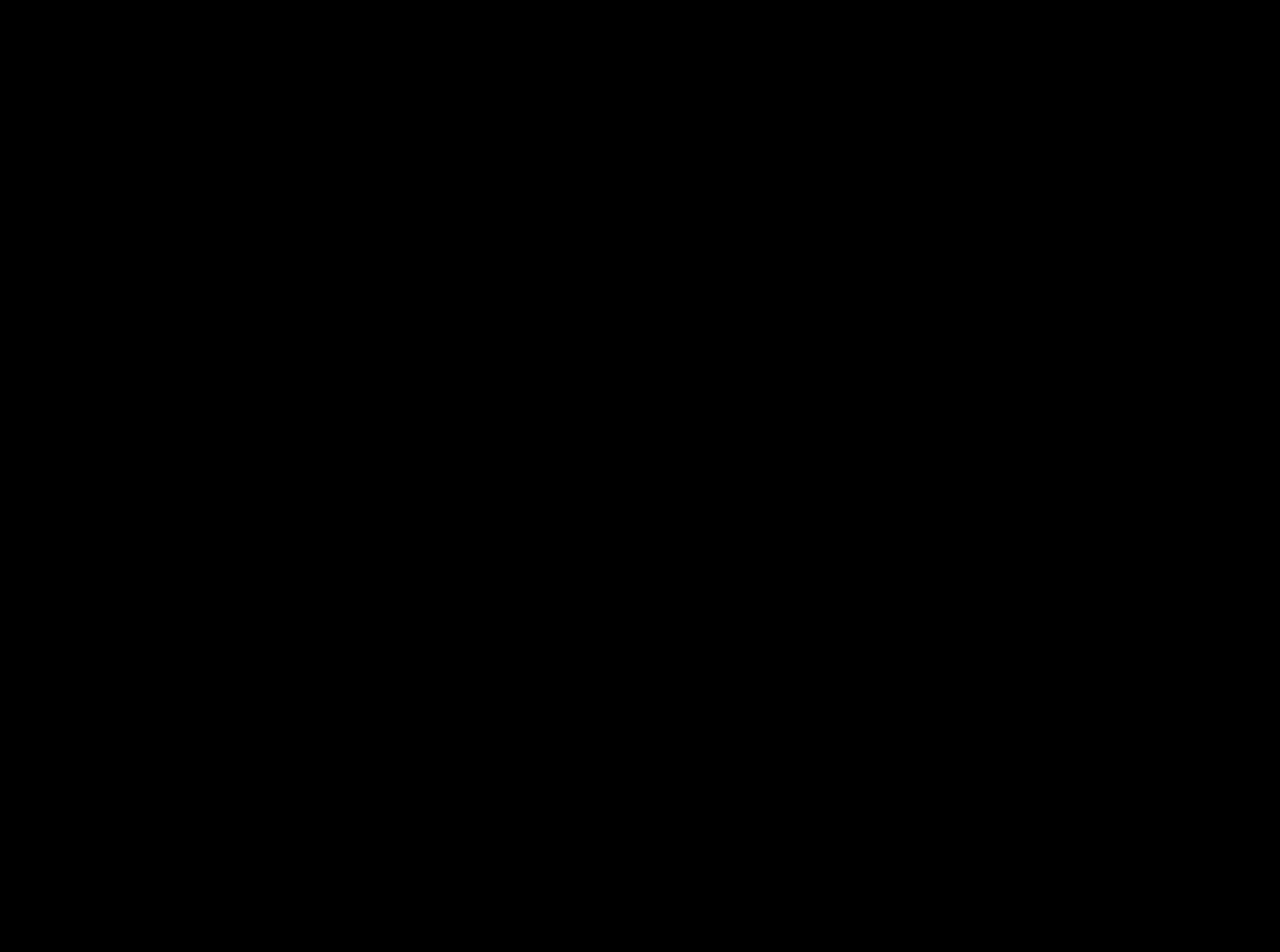
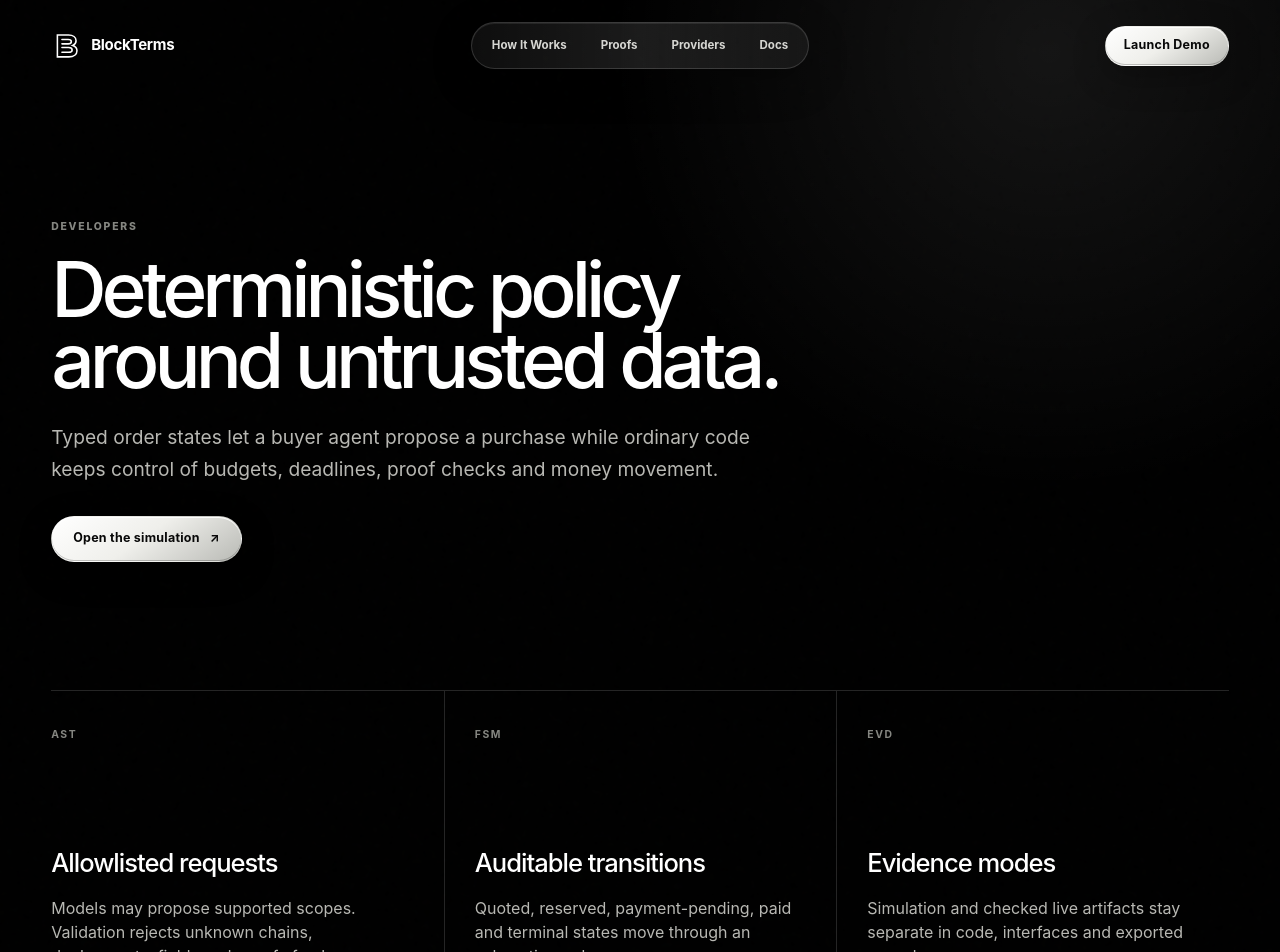
Before and after one commit to Zireaelst/ETHGlobal-Online, a Next.js app in the folder apps/web/: page /developers in a window 1280 px wide. Before the commit this address had no page. Shown: the top 952 px of the page. Before the commit the page ends 800 px from the top, so only its background shows below. Built offline with nearby package versions, Linux system fonts and the light colour scheme.

Commit message:
feat(web): add product and developer entry points

```diff
--- /dev/null
+++ b/apps/web/src/app/developers/page.tsx
@@ -0,0 +1,16 @@
+import type { Metadata } from "next";
+import { PageShell } from "@/components/page-shell";
+
+export const metadata: Metadata = { title: "Developers" };
+
+export default function DevelopersPage() {
+  return (
+    <PageShell eyebrow="Developers" title="Deterministic policy around untrusted data." intro="Typed order states let a buyer agent propose a purchase while ordinary code keeps control of budgets, deadlines, proof checks and money movement.">
+      <section className="feature-grid">
+        <article><span className="index">AST</span><h2>Allowlisted requests</h2><p>Models may propose supported scopes. Validation rejects unknown chains, deployments, fields and unsafe freshness bounds.</p></article>
+        <article><span className="index">FSM</span><h2>Auditable transitions</h2><p>Quoted, reserved, payment-pending, paid and terminal states move through an exhaustive reducer.</p></article>
+        <article><span className="index">EVD</span><h2>Evidence modes</h2><p>Simulation and checked live artifacts stay separate in code, interfaces and exported records.</p></article>
+      </section>
+    </PageShell>
+  );
+}
```
Also changed, not shown: apps/web/src/app/product/page.tsx (added, +16 -0 lines).
